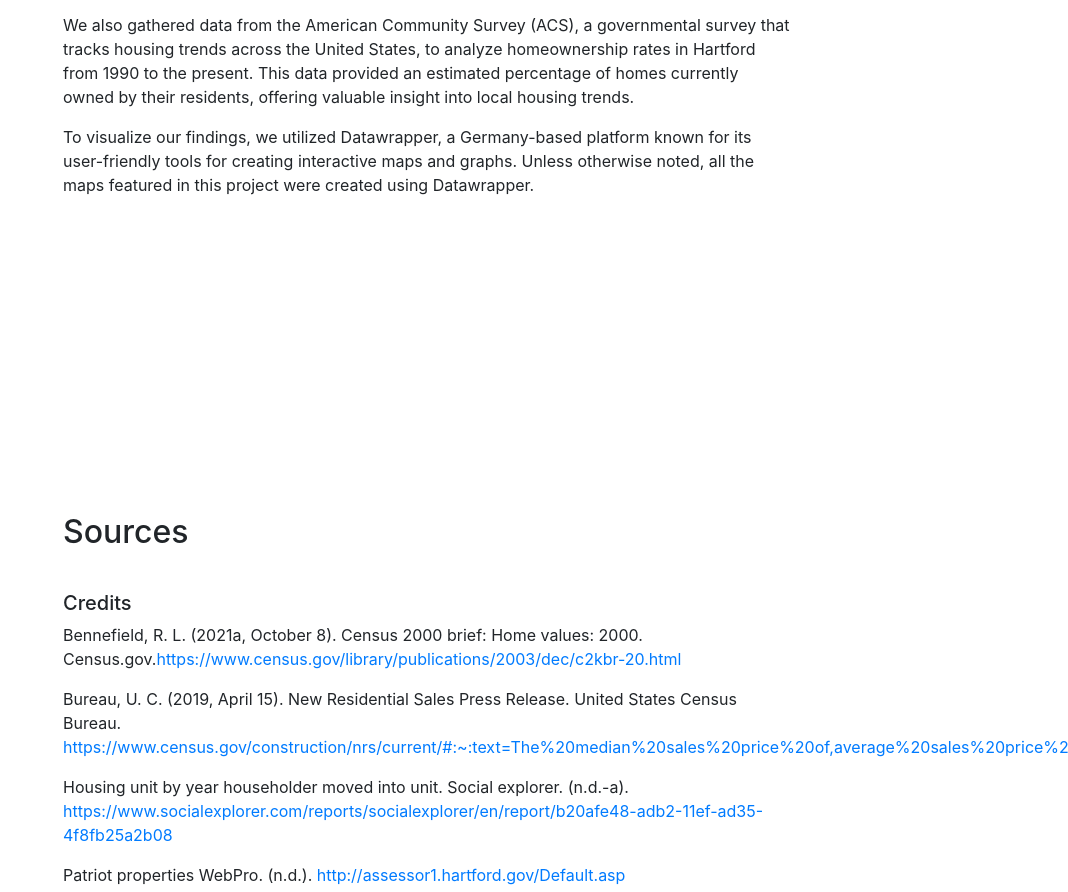
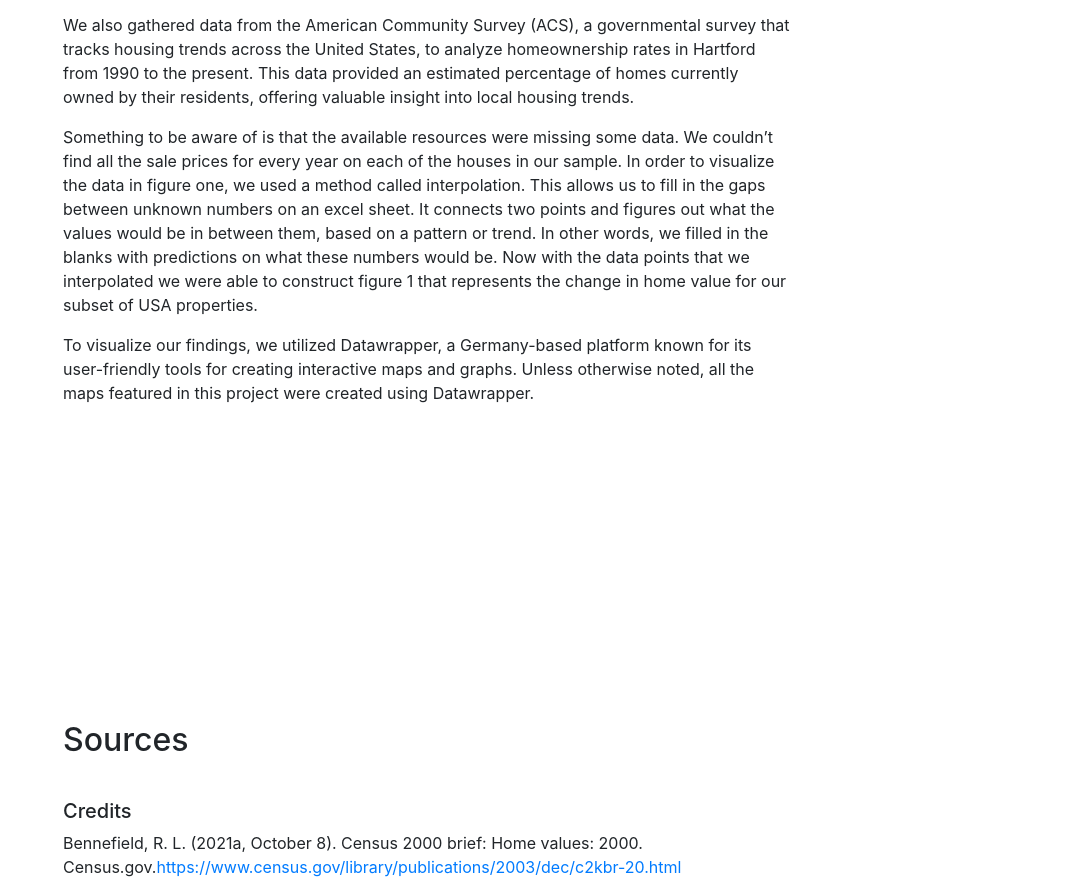
Before and after one commit to DataVizForAll/clt-safy-almukhtar, a plain HTML site: page index.html in a window 1280 px wide. Shown: the part 9152-10044 px from the top of the page, without its empty margins (212-1280 px from the left). Drawn offline with nearby package versions, Linux system fonts and the light colour scheme.

Commit message:
Update index.html

```diff
--- a/index.html
+++ b/index.html
@@ -237,6 +237,8 @@ Second, we compare this subset of USA properties to broader trends for other hom
 
           <p>We also gathered data from the American Community Survey (ACS), a governmental survey that tracks housing trends across the United States, to analyze homeownership rates in Hartford from 1990 to the present. This data provided an estimated percentage of homes currently owned by their residents, offering valuable insight into local housing trends.</p>
 
+          <p>Something to be aware of is that the available resources were missing some data. We couldn’t find all the sale prices for every year on each of the houses in our sample. In order to visualize the data in figure one, we used a method called interpolation. This allows us to fill in the gaps between unknown numbers on an excel sheet. It connects two points and figures out what the values would be in between them, based on a pattern or trend. In other words, we filled in the blanks with predictions on what these numbers would be. Now with the data points that we interpolated we were able to construct figure 1 that represents the change in home value for our subset of USA properties.</p>
+
           <p>To visualize our findings, we utilized Datawrapper, a Germany-based platform known for its user-friendly tools for creating interactive maps and graphs. Unless otherwise noted, all the maps featured in this project were created using Datawrapper.</p>
         </div>
       </div>
```
